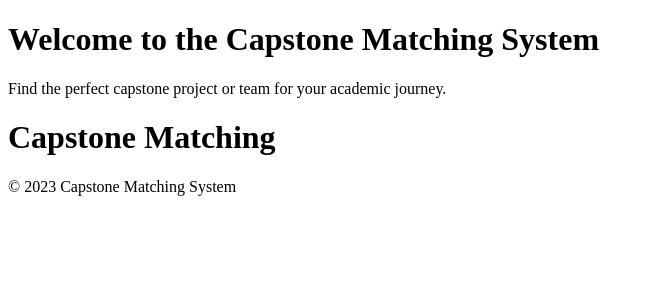
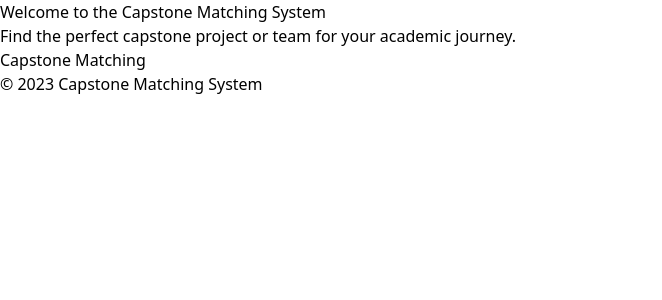
Before and after one commit to Shripad1020/capstone-matching, a Next.js app: page / in a window 1280 px wide. Shown: the top 300 px of the page, without its empty margins (0-662 px from the left). Built offline with nearby package versions, Linux system fonts and the light colour scheme.

Commit message:
color for label tag

```diff
--- a/src/app/globals.css
+++ b/src/app/globals.css
@@ -1,8 +1,8 @@
-/* @tailwind base;
+@tailwind base;
 @tailwind components;
 @tailwind utilities;
 
-:root {
+/* :root {
   --foreground-rgb: 0, 0, 0;
   --background-start-rgb: 214, 219, 220;
   --background-end-rgb: 255, 255, 255;
--- a/tailwind.config.js
+++ b/tailwind.config.js
@@ -7,6 +7,9 @@ module.exports = {
   ],
   theme: {
     extend: {
+		colors: {
+			'label-blue': '#007bff',
+		},
       backgroundImage: {
         "gradient-radial": "radial-gradient(var(--tw-gradient-stops))",
         "gradient-conic":
```
